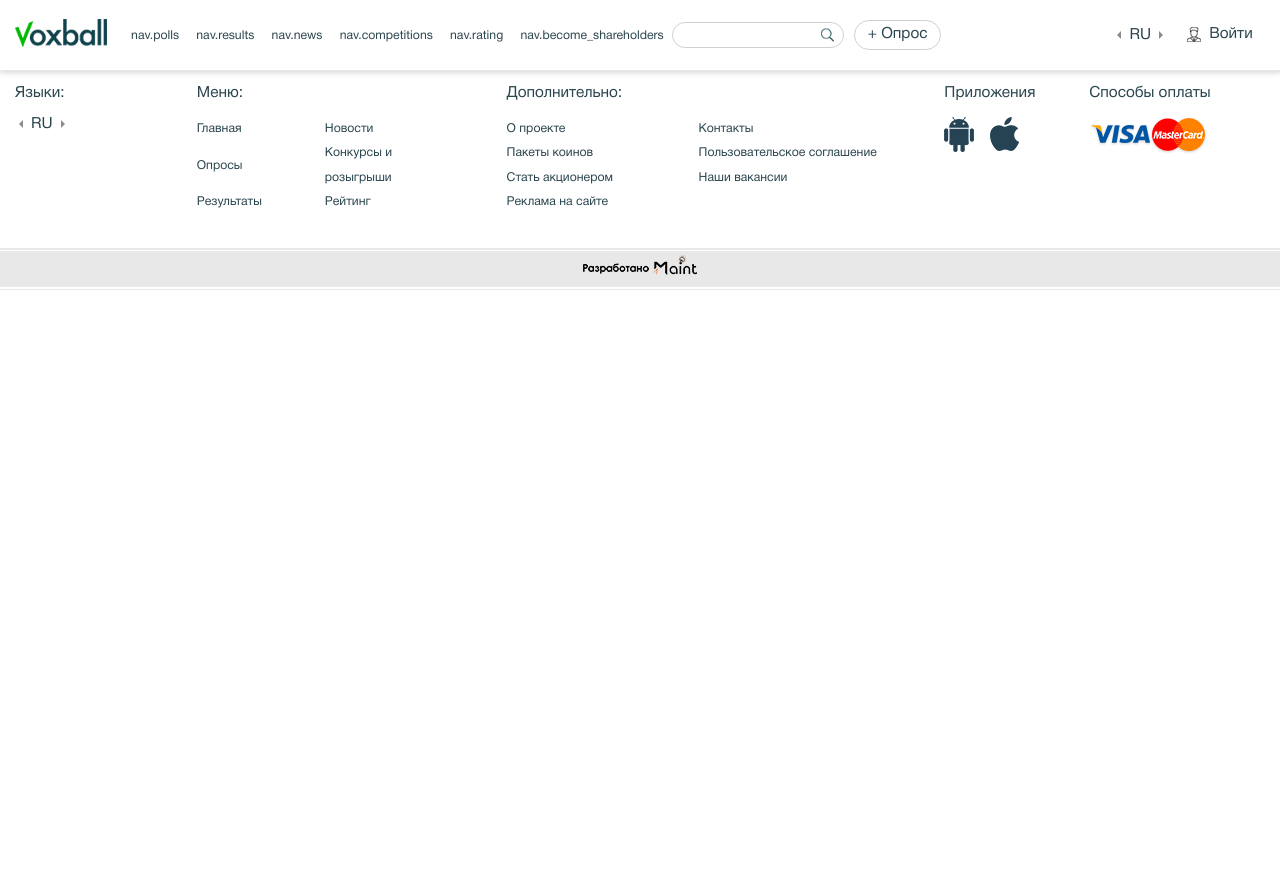
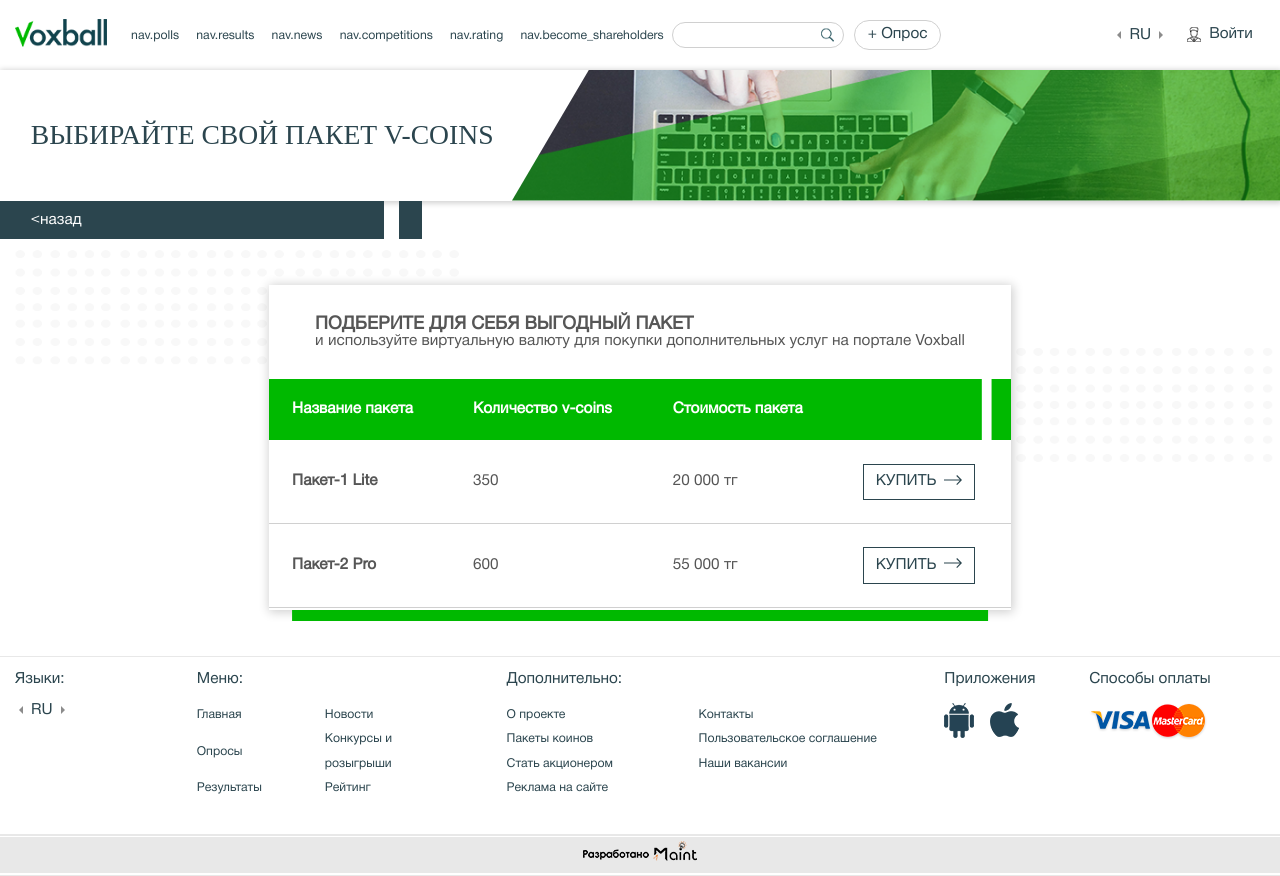
Before and after one commit to VasliSaidmuradov/voxball_clone, a Nuxt app: page /coinpack in a window 1280 px wide. Before the commit the page ends 800 px from the top, so only its background shows below. Built offline with nearby package versions, Linux system fonts and the light colour scheme.

Commit message:
coinpack page added vtable modified

```diff
--- a/components/forms/vFormLayout.vue
+++ b/components/forms/vFormLayout.vue
@@ -1,8 +1,7 @@
 <template>
   <div class="form">
     <slot></slot>
-    <div v-if="bottomLine" class="form__back">
-    </div>
+    <div v-if="bottomLine" class="form__back"></div>
   </div>
 </template>
 
@@ -21,7 +20,8 @@ export default {
 .form {
   box-shadow: 1px 1px 10px 1px rgba(0, 0, 0, 0.2);
   padding: 2rem 1.5rem;
-  width: 28%;
+  min-width: 28%;
+  width: fit-content;
   min-height: 10rem;
   margin: 0 auto;
   background: white;
@@ -33,6 +33,8 @@ export default {
     height: 0.7rem;
     position: absolute;
     bottom: -0.7rem;
+    left: 50%;
+    transform: translateX(-50%);
     z-index: -2;
     background-color: $base-color;
   }
--- a/components/layouts/detailedLayout.vue
+++ b/components/layouts/detailedLayout.vue
@@ -2,24 +2,17 @@
   <div class="detailed">
     <div class="detailed-main">
       <div class="detailed-main__left">
-        <h1 class="detailed-main__title">
-          {{ title }}
-        </h1>
-        <p class="detailed-main__text">
-          {{ text }}
-        </p>
-        <slot name="action">
-        </slot>
+        <h1 class="detailed-main__title">{{ title }}</h1>
+        <p class="detailed-main__text">{{ text }}</p>
+        <slot name="action"></slot>
       </div>
       <div class="detailed-main__right">
-        <img class="detailed-main__img" src="~assets/img/registration.png">
+        <img class="detailed-main__img" src="~assets/img/registration.png" />
       </div>
     </div>
     <div class="detailed__button">
       <v-btn class="detailed__link-wrap">
-        <nuxt-link class="detailed__link" to="/">
-          назад
-        </nuxt-link>
+        <nuxt-link class="detailed__link" to="/">назад</nuxt-link>
       </v-btn>
     </div>
     <slot></slot>
@@ -58,8 +51,8 @@ export default {
 
     &__title {
       text-transform: uppercase;
-      font-size: 2rem;
-      font-family: "Times New Roman PSMT";
+      font-size: 1.8rem;
+      font-family: 'Times New Roman PSMT';
       font-weight: normal;
       color: $base-text-color;
       margin: 0;
--- a/components/shareholder/proposal/proposalList.vue
+++ b/components/shareholder/proposal/proposalList.vue
@@ -1,6 +1,11 @@
 <template>
   <div class="proposal-list">
-    <proposal-item :style="styles" v-for="(item, index) in proposalArr" :key="index" :proposal="item"></proposal-item>
+    <proposal-item
+      :style="styles"
+      v-for="(item, index) in proposalsList"
+      :key="index"
+      :proposal="item"
+    ></proposal-item>
   </div>
 </template>
 
@@ -8,7 +13,7 @@
 import proposalItem from '@/components/shareholder/proposal/proposalItem.vue'
 export default {
   props: {
-		proposalArr: Array,
+    proposalsList: Array,
     perPage: {
       type: String,
       default: '3'
@@ -20,7 +25,7 @@ export default {
   computed: {
     styles() {
       return {
-        'width': `calc(100% / ${this.perPage})`,
+        width: `calc(100% / ${this.perPage})`
       }
     }
   }
@@ -33,7 +38,7 @@ export default {
   justify-content: center;
   flex-wrap: wrap;
   &__item {
-		width: calc(100% / perpage)
+    width: calc(100% / perpage);
   }
 }
 </style>
--- a/components/tables/vTable.vue
+++ b/components/tables/vTable.vue
@@ -1,49 +1,66 @@
 <template>
   <div class="table-wrap">
-    <slot></slot>
+    <slot name="header">
+      <div class="header">
+        <h3 class="header__title">{{ title }}</h3>
+        <p class="header__text">{{ text }}</p>
+      </div>
+    </slot>
     <div class="table-scroll">
       <table class="table">
         <thead class="table-thead">
           <tr class="table-thead__tr">
-            <th class="table-thead__th">№</th>
             <th
               v-for="(field, index) in fields"
               :key="index"
-              class="col table-thead__th"
+              class="table-thead__th"
             >{{ field.label }}</th>
           </tr>
         </thead>
         <tbody class="table-tbody">
           <tr class="table-tbody__tr" v-for="(item, index) in items" :key="index">
-            <th class="table-tbody__th">{{ index+1 }}</th>
-            <td
-              class="table-tbody__td"
-              v-for="(itempiece, index) in item"
-              :key="index"
-            >{{ itempiece }}</td>
+            <td class="table-tbody__td" v-for="(field, index) in fields" :key="index">
+              <span v-if="field.field!=='button'">{{ item[field.field] }}</span>
+              <v-btn
+                v-if="field.field=='button' && item.hasOwnProperty('button')"
+                class="table-tbody__button"
+                border
+              >
+                {{ item[field.field] }}
+                <icon-arrow class="ml-2" />
+              </v-btn>
+            </td>
           </tr>
         </tbody>
       </table>
     </div>
-    <div v-if="bottomLine" class="table__back"></div>
   </div>
 </template>
 
 <script>
+import iconArrow from '@/components/icons/iconArrow.vue'
 export default {
+  components: {
+    iconArrow
+  },
   props: {
+    title: {
+      type: String,
+      default: ''
+    },
+    text: {
+      type: String,
+      default: ''
+    },
     items: Array,
-    fields: Array,
-    bottomLine: {
-      type: Boolean,
-      default: true
-    }
+    fields: Array
   }
 }
 </script>
 
 <style lang="scss" scoped>
 .table {
+  width: 100%;
   &-scroll {
     width: 100%;
     overflow: hidden;
@@ -57,6 +74,7 @@ export default {
     background: white;
     min-width: 40rem;
     min-height: 10rem;
+    width: 100%;
     position: relative;
   }
   &-thead {
@@ -76,12 +94,18 @@ export default {
     &__tr {
       border-bottom: 1px solid $border-color;
     }
-    &__th {
-      padding: 1rem 1.5rem;
-    }
     &__td {
       padding: 1.5rem 1.5rem;
       text-align: left;
+    }
+    &__button {
+      color: $base-text-color;
+      border-color: $base-text-color;
+      text-transform: uppercase;
+      font-size: 1rem;
+      &:hover {
+        border-color: $base-color;
+      }
     }
   }
   &__back {
@@ -95,4 +119,15 @@ export default {
     background-color: $base-color;
   }
 }
+.header {
+  color: $third-text-color;
+  padding: 2rem 3rem;
+  &__title {
+    margin: 0;
+    text-transform: uppercase;
+  }
+  &__text {
+    margin: 0;
+  }
+}
 </style>
--- /dev/null
+++ b/pages/coinpack/index.vue
@@ -0,0 +1,95 @@
+<template>
+  <div class="coinpack">
+    <detailed-layout class="coinpack-layout" title="Выбирайте свой пакет v-coins">
+      <v-form-layout class="coinpack-form">
+        <v-table :title="tableData.title" :text="tableData.text" :items="items" :fields="fields"></v-table>
+      </v-form-layout>
+    </detailed-layout>
+  </div>
+</template>
+
+<script>
+import detailedLayout from '@/components/layouts/detailedLayout.vue'
+import vFormLayout from '@/components/forms/vFormLayout.vue'
+import vTable from '@/components/tables/vTable.vue'
+
+export default {
+  components: {
+    detailedLayout,
+    vFormLayout,
+    vTable
+  },
+  data() {
+    return {
+      tableData: {
+        title: 'Подберите для себя выгодный пакет',
+        text:
+          'и используйте виртуальную валюту для покупки дополнительных услуг на портале Voxball'
+      },
+      items: [
+        {
+          name: 'Пакет-1 Lite',
+          number: '350',
+          cost: '20 000 тг',
+          button: 'купить'
+        },
+        {
+          name: 'Пакет-2 Pro',
+          number: '600',
+          cost: '55 000 тг',
+          button: 'купить'
+        },
+        {
+          name: 'Пакет-3 Active',
+          number: '1200',
+          cost: '90 000 тг',
+          button: 'купить'
+        },
+        {
+          name: 'Пакет-4 Premium',
+          number: '5000',
+          cost: '150 000 тг',
+          button: 'купить'
+        }
+      ],
+      fields: [
+        {
+          field: 'name',
+          label: 'Название пакета'
+        },
+        {
+          field: 'number',
+          label: 'Количество v-coins'
+        },
+        {
+          field: 'cost',
+          label: 'Стоимость пакета'
+        },
+        {
+          field: 'button',
+          label: ''
+        }
+      ]
+    }
+  }
+}
+</script>
+
+<style lang="scss" scoped>
+.coinpack {
+  &-layout {
+    background-image: url('~assets/img/registration__bg.png');
+    background-repeat: no-repeat;
+    background-size: 100% 100%;
+  }
+  &-form {
+    margin: 3rem auto;
+    padding: 0;
+  }
+}
+</style>
+<style lang="scss">
+.coinpack .table-tbody__td:first-child {
+  font-weight: 700;
+}
+</style>
--- a/pages/shareholders/index.vue
+++ b/pages/shareholders/index.vue
@@ -14,14 +14,14 @@
           <h2 class="shareholders-section__title">Voxball делает</h2>
           <p class="shareholders-section__text">предложение каждому пользователю:</p>
         </div>
-        <proposal-list :proposalArr="proposals"></proposal-list>
+        <proposal-list :proposalsList="proposals"></proposal-list>
       </section>
       <section class="shareholders-section">
         <div class="shareholders-section__header">
           <h2 class="shareholders-section__title">6 шагов</h2>
           <p class="shareholders-section__text">к статусу «держатель акций»:</p>
         </div>
-        <shareholder-steps-list :steps="stepsArr"></shareholder-steps-list>
+        <shareholder-steps-list :stepsList="stepsArr"></shareholder-steps-list>
       </section>
       <section class="shareholders-section shareholders-section_wide">
         <div class="shareholders-section__header shareholders-section__header_wide">
@@ -29,9 +29,7 @@
           <p class="shareholders-section__text">на Voxball</p>
         </div>
         <div class="shareholders-table">
-          <!-- <v-form-layout> -->
-          <v-table :items="items" :fields="fields" class="ml-auto mr-auto">
-            <template v-slot:header>
+          <v-form-layout class="shareholders-table__layout">
             <div class="shareholders-table__header">
               <h2 class="shareholders-table__title">
                 Свои дивиденды получают уже
@@ -42,11 +40,10 @@
                 >2025</span> мест.
               </h2>
             </div>
-            </template>
-          </v-table>
-          <!-- </v-form-layout> -->
+            <v-table :items="items" :fields="fields"></v-table>
+          </v-form-layout>
         </div>
-        <v-btn class="shareholders-section__button ml-auto mr-auto mt-5" rounded border>
+        <v-btn class="Section__button mt-5" rounded border>
           стать акционером
           <icon-arrow class="ml-2" />
         </v-btn>
@@ -150,29 +147,52 @@ export default {
       ],
       items: [
         {
+          id: '1',
+          name: 'Nurbek',
+          button: 'купить'
+        },
+        {
+          id: '2',
+          name: 'Nurbek2'
+        },
+        {
+          id: '3',
+          name: 'Nurbek3'
+        },
+        {
+          id: '4',
           name: 'Nurbek'
         },
         {
+          id: '5',
           name: 'Nurbek2'
         },
         {
-          name: 'Nurbek3'
-        },
-        {
-          name: 'Nurbek'
-        },
-        {
-          name: 'Nurbek2'
-        },
-        {
+          id: '6',
           name: 'Nurbek3'
         }
       ],
       fields: [
         {
+          field: 'id',
+          label: '№'
+        },
+        {
           field: 'name',
           label: 'Акционер'
         }
+        // {
+        //   field: 'age',
+        //   label: 'Возраст'
+        // },
+        // {
+        //   field: 'city',
+        //   label: 'Город'
+        // },
+        // {
+        //   field: 'button',
+        //   label: ''
+        // }
       ]
     }
   }
@@ -180,6 +200,8 @@ export default {
 </script>
 
 <style lang="scss" scoped>
+@import '@/assets/css/section.scss';
+
 .shareholders {
   &-layout {
     &__undertitle {
@@ -241,6 +263,11 @@ export default {
     background-image: url('~assets/img/registration__bg.png');
     background-size: 100%;
     background-repeat: no-repeat;
+    &__layout {
+      width: 50%;
+      padding: 0;
+      padding-top: 1rem;
+    }
     &__header {
       text-align: center;
       color: #565656;
@@ -248,7 +275,7 @@ export default {
     &__title {
       font-size: 1rem;
       margin: 0;
-      padding: 1rem 0;
+      padding-bottom: 1rem;
     }
     &__text {
       color: $secondary-text-color;
@@ -256,3 +283,8 @@ export default {
   }
 }
 </style>
+<style lang="scss">
+.shareholders .table-thead__th:first-child {
+  width: 10%;
+}
+</style>
```
Also changed, not shown: components/shareholder/shareholderSteps/shareholderStepsList.vue (+16 -13 lines). Lines whose indentation alone changed are shown as unchanged.
